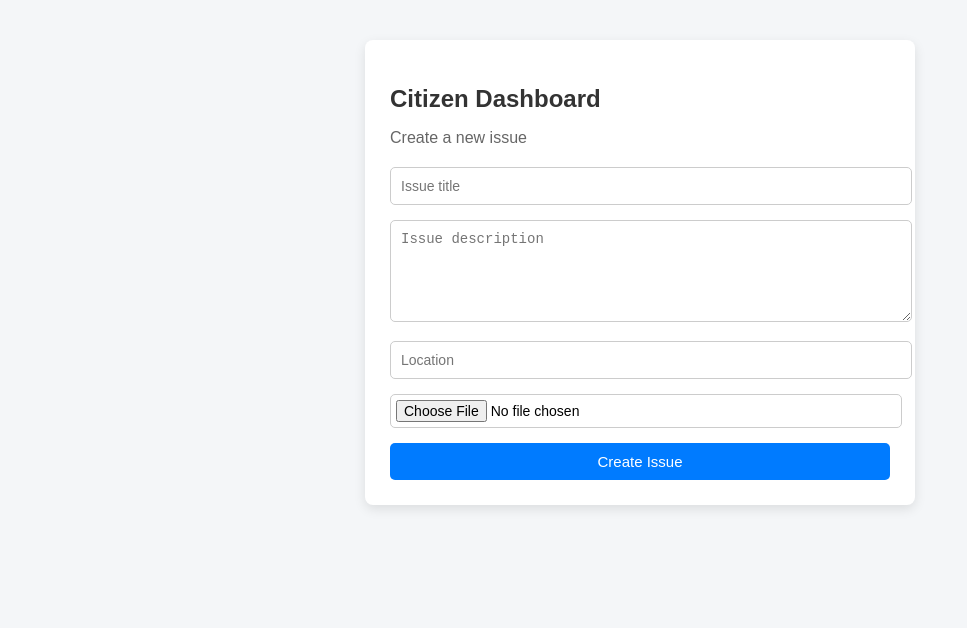
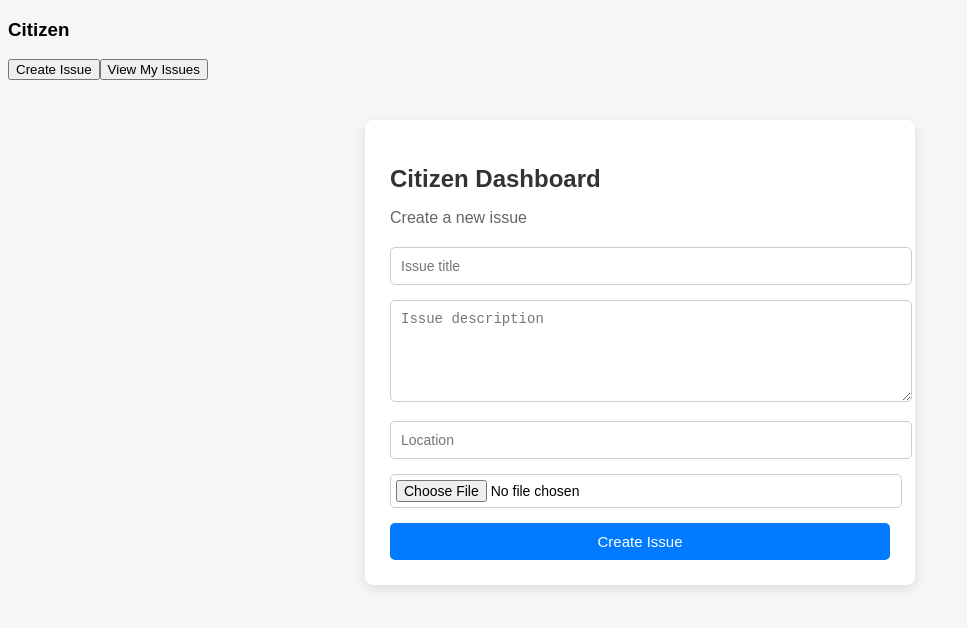
Before and after one commit to Bhargava449904/community_portal_fullstack, a React (Vite) app: page /create_issue in a window 1280 px wide. Shown: the top 628 px of the page, without its empty margins (0-967 px from the left). Built offline with nearby package versions, Linux system fonts and the light colour scheme.

Commit message:
citizendashboard

```diff
--- a/src/components/dashborad/Citizendash.jsx
+++ b/src/components/dashborad/Citizendash.jsx
@@ -1,7 +1,10 @@
 import React, { useState } from "react";
+import { useNavigate } from "react-router-dom";
 import "../dashborad/Citizendash.css";
 
 function CitizenDash() {
+  const navigate = useNavigate();
+
   const [title, setTitle] = useState("");
   const [description, setDescription] = useState("");
   const [location, setLocation] = useState("");
@@ -39,18 +42,33 @@ function CitizenDash() {
       }
 
       setSuccess("Issue created successfully ✅");
-
       setTitle("");
       setDescription("");
       setLocation("");
       setImage(null);
 
-    } catch (err) {
+    } catch {
       setError("Server not responding");
     }
   };
 
   return (
+    <div className="dashboard">
+
+      {/* Sidebar */}
+      <div className="sidebar">
+        <h3>Citizen</h3>
+
+        <button onClick={() => navigate("/")}>
+          Create Issue
+        </button>
+
+        <button onClick={() => navigate("/my-issues")}>
+          View My Issues
+        </button>
+      </div>
+
+      {/* Main Content */}
       <div className="citizen-container">
         <h2>Citizen Dashboard</h2>
         <p>Create a new issue</p>
@@ -90,6 +108,7 @@ function CitizenDash() {
           <button type="submit">Create Issue</button>
         </form>
       </div>
+    </div>
   );
 }
 
```
Lines whose indentation alone changed are shown as unchanged.
